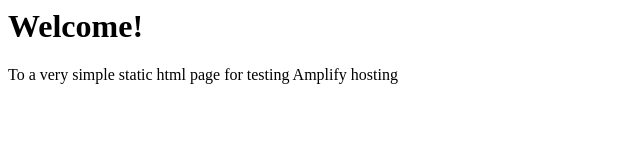
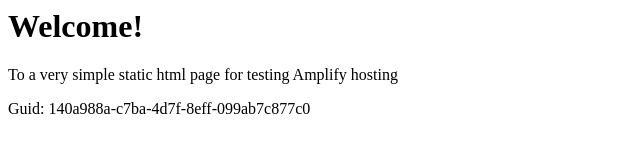
Before and after one commit to aws-aemilia-syd/Github-PR-Commit-Integration-Test-DoNotTouch-GithubWebhookPreviewCanaryTest-v1-prod-ap-southeast-2, a website: page src/index.html in a window 1280 px wide. Shown: the whole page, without its empty margins (0-640 px from the left). Drawn offline with Linux system fonts and the light colour scheme.

Commit message:
commit from integ tests

```diff
--- a/src/index.html
+++ b/src/index.html
@@ -1,3 +1,5 @@
+
+
 <html lang="en">
 
 <head>
@@ -10,6 +12,6 @@
 <body>
     <h1>Welcome!</h1>
     <p>To a very simple static html page for testing Amplify hosting</p>
-</body>
+    <p>Guid: 140a988a-c7ba-4d7f-8eff-099ab7c877c0</p></body>
 
 </html>
```
